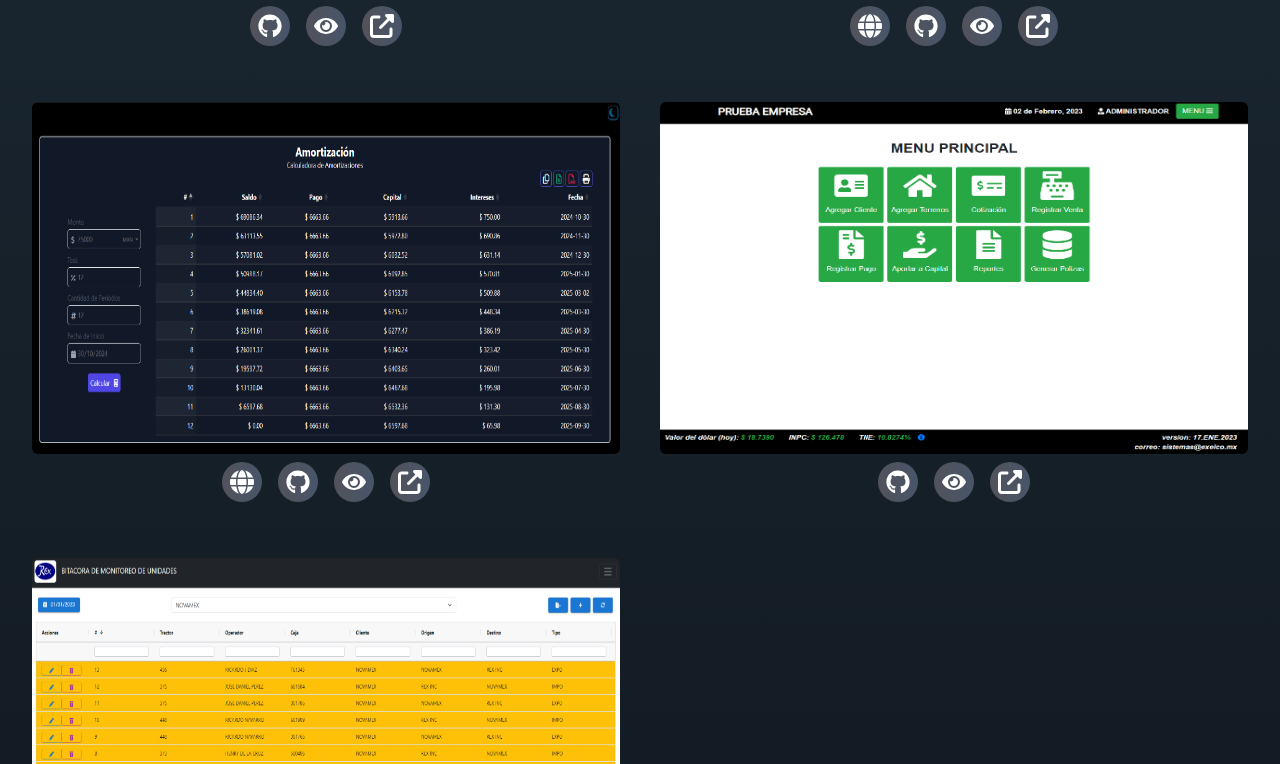
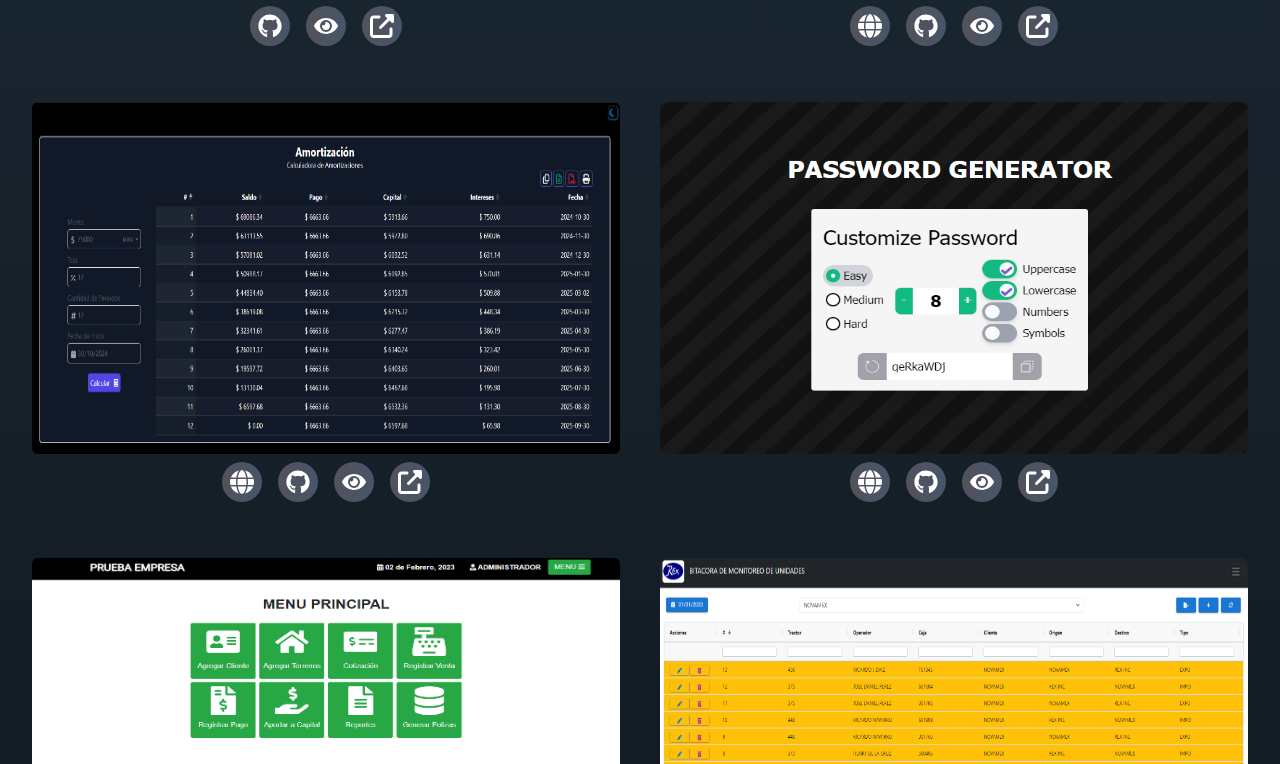
Before and after one commit to jcguv117/react-portafolio, a React (Create React App) app: page / in a window 1280 px wide. Shown: the part 2496-3260 px from the top of the page. Built offline with nearby package versions, Linux system fonts and the light colour scheme.

Commit message:
added new project

```diff
--- a/src/data.js
+++ b/src/data.js
@@ -36,6 +36,16 @@ export const projects = [
       website: "https://jcguv117.github.io/amortization-calculator/",
       github: "https://github.com/jcguv117/amortization-calculator/",
       tools: ['HTML', 'TailwindCSS', 'JQuery', 'DataTables'],
+    },
+    {
+      title: "PASSWORD GENERATOR",
+      subtitle: "Generador de contraseñas",
+      description:
+        "Esta herramienta tiene como función generar contraseñas aleatorias, permite crear contraseñas únicas y robustas de manera personalizada. El usuario puede ajustar diversos parámetros, como la longitud de la contraseña, el conjunto de caracteres permitidos (letras mayúsculas y minúsculas, números, símbolos) y la complejidad de las combinaciones.",
+      image: "/images/projects/app-password.png",
+      website: "https://jcguv117.github.io/password-generator/",
+      github: "https://github.com/jcguv117/password-generator/",
+      tools: ['HTML', 'TailwindCSS', 'JS'],
     },
     {
       title: "SISPAG",
```
Also changed, not shown: public/images/projects/app-password.png (added).
